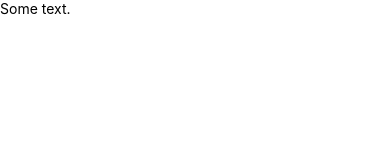
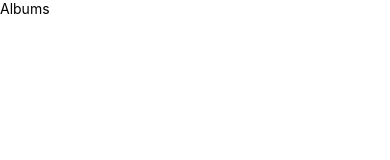
Before and after one commit to tommyeastman/reactNativeUdemy, a React Native app: screen / in a window 390 px wide. Shown: the top 160 px of the page. Built offline with nearby package versions, Linux system fonts and the light colour scheme.

Commit message:
header  succesfully nested into app.js

```diff
--- a/App.js
+++ b/App.js
@@ -1,16 +1,13 @@
-// Import libraries to help create a component.
-
+// Import libraries and local files.
 import React from 'react';
-
-//import just the Text property from the react-native library
-import { Text } from 'react-native';
+import Header from './src/components/header';
 
 // Create a component and render it to the screen.
-//tell ReactNative that we want to render some text to the screen of our device.
+// Nest header component inside.
 export default class App extends React.Component {
   render() {
     return (
-        <Text>Some text.</Text>
+        <Header />
     );
   }
 }
--- /dev/null
+++ b/src/components/header.js
@@ -0,0 +1,11 @@
+//import libraries for making a component
+import React from 'react';
+import { Text } from 'react-native';
+
+//define component
+const Header = () => {
+    return <Text>Albums</Text>;
+};
+
+//make the component available to other parts of the app
+export default Header;
```
Also changed, not shown: 1 other file (tests, documents, lock files or other folders).
